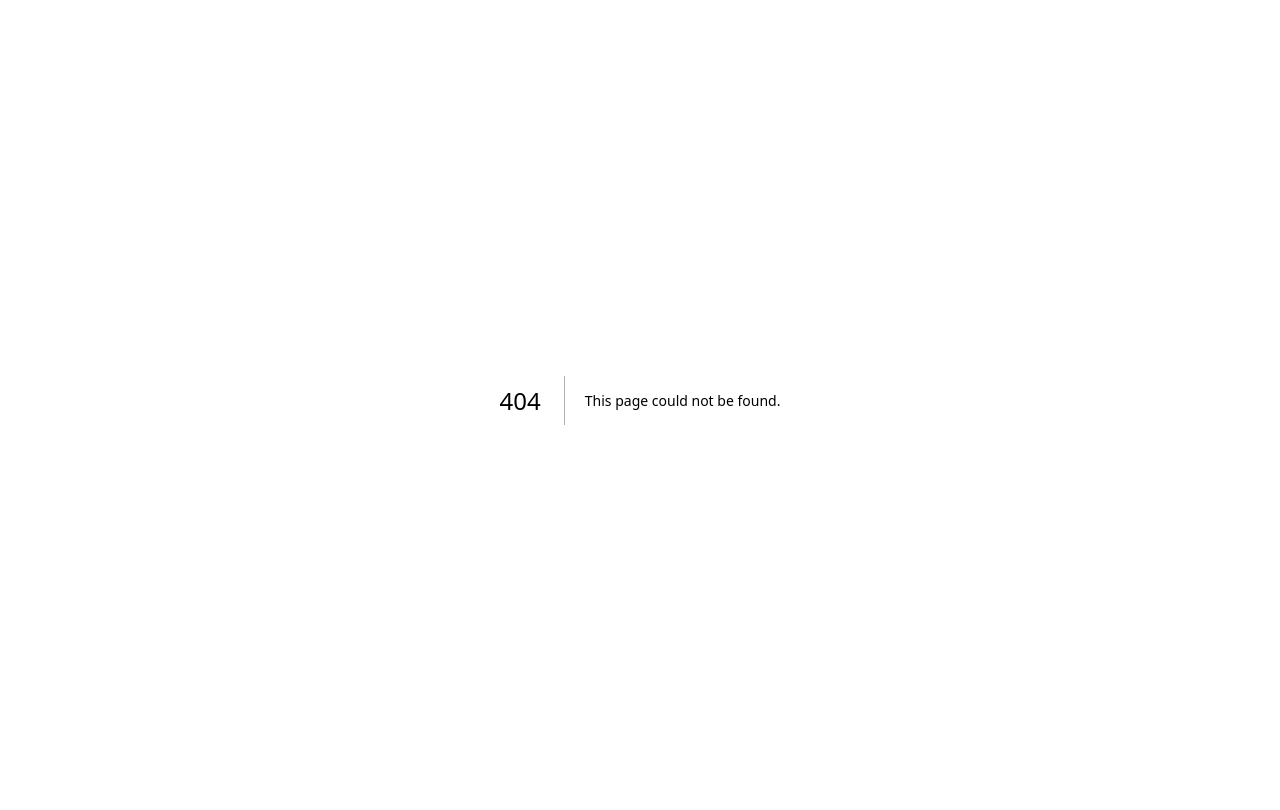
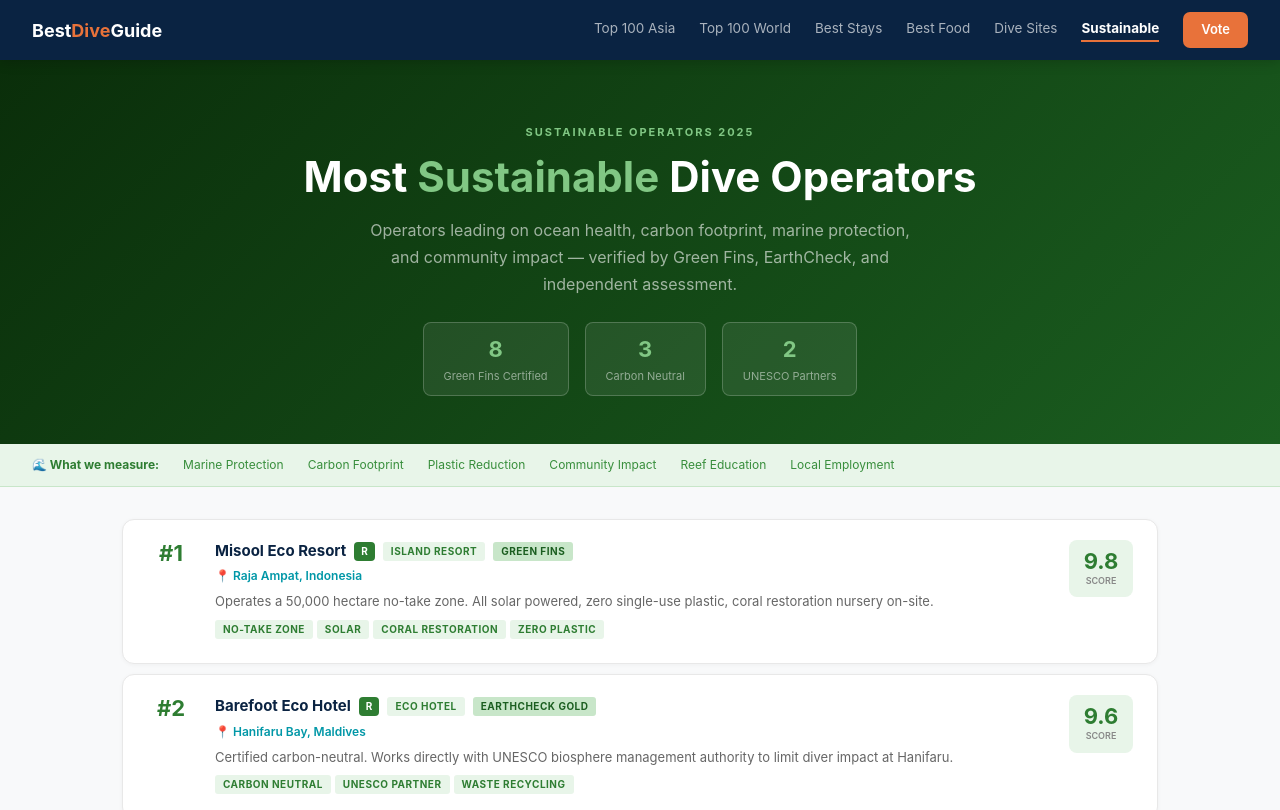
Before and after one commit to nicvdb80-cell/bestdiveguide, a Next.js app: page /sustainable in a window 1280 px wide. Before the commit this address had no page. Shown: the top 810 px of the page. Built offline with nearby package versions, Linux system fonts and the light colour scheme.

Commit message:
feat: add /sustainable Most Sustainable Operators page

```diff
--- /dev/null
+++ b/src/app/sustainable/page.tsx
@@ -0,0 +1,93 @@
+import Nav from '@/components/Nav'
+import Footer from '@/components/Footer'
+
+const TAG = (color:string,tc:string) => ({ fontSize:'10px',fontWeight:700,letterSpacing:'0.5px',textTransform:'uppercase' as const,padding:'2px 8px',borderRadius:'3px',background:color,color:tc })
+
+const entries = [
+  {rank:1,name:'Misool Eco Resort',loc:'Raja Ampat, Indonesia',type:'Island Resort',cert:'Green Fins',score:'9.8',badge:true,desc:'Operates a 50,000 hectare no-take zone. All solar powered, zero single-use plastic, coral restoration nursery on-site.',pillars:['No-take Zone','Solar','Coral Restoration','Zero Plastic']},
+  {rank:2,name:'Barefoot Eco Hotel',loc:'Hanifaru Bay, Maldives',type:'Eco Hotel',cert:'EarthCheck Gold',score:'9.6',badge:true,desc:'Certified carbon-neutral. Works directly with UNESCO biosphere management authority to limit diver impact at Hanifaru.',pillars:['Carbon Neutral','UNESCO Partner','Waste Recycling']},
+  {rank:3,name:'Gangga Divers',loc:'North Sulawesi, Indonesia',type:'Dive Operator',cert:'Green Fins',score:'9.5',badge:false,desc:'Green Fins certified operator running reef-check surveys monthly. Mangrove planting programme, no-feed dive policy.',pillars:['Reef Monitoring','Mangrove Planting','Green Fins']},
+  {rank:4,name:'Emperor Fleet',loc:'Red Sea & Maldives',type:'Liveaboard Fleet',cert:'Blue Flag',score:'9.4',badge:true,desc:'Fleet-wide prohibition on single-use plastics. Onboard marine biologists, underwater litter collection on every dive.',pillars:['Marine Biologist','Zero Plastic','Litter Dives']},
+  {rank:5,name:'Wakatobi Resort',loc:'Wakatobi, Indonesia',type:'Island Resort',cert:'Green Fins',score:'9.3',badge:false,desc:'Coral sponsorship programme (guest-fund corals on the house reef), 100% renewable energy on the main island.',pillars:['Coral Sponsorship','Renewable Energy']},
+  {rank:6,name:'Secret Paradise Resort',loc:'Myanmar',type:'Boutique Resort',cert:'Travelife Gold',score:'9.2',badge:false,desc:'Wildlife spotting protocols, local supply chain (90%+ food from local fishermen), plastic-free campus.',pillars:['Local Supply Chain','Plastic-Free','Wildlife Protocols']},
+  {rank:7,name:'Tubbataha Conservation Partners',loc:'Palawan, Philippines',type:'Conservation Org',cert:'IUCN Partner',score:'9.1',badge:true,desc:'Manages the UNESCO World Heritage Tubbataha Reef. Operator fee revenues fund ranger patrols and mooring maintenance.',pillars:['UNESCO Heritage','Ranger Support','Mooring Conservation']},
+  {rank:8,name:'CoralEye Marine Research',loc:'Bunaken, North Sulawesi',type:'Boutique Resort',cert:'Green Fins',score:'9.0',badge:false,desc:'Partners with Wageningen University on manta and whale shark tracking. Station data openly published for research use.',pillars:['Academic Research','Marine Tracking','Open Data']},
+  {rank:9,name:'Aggressor Adventures',loc:'Global Fleet',type:'Liveaboard Fleet',cert:'Green Fins',score:'8.8',badge:false,desc:'The global Aggressor fleet has adopted fleet-wide dive briefings aligned to Green Fins code of conduct.',pillars:['Green Fins Fleet','Dive Codes','Diver Education']},
+  {rank:10,name:'Papua Explorers',loc:'Raja Ampat, Indonesia',type:'Dive Lodge',cert:'Green Fins',score:'8.7',badge:true,desc:'100% locally owned and staffed. All profits invested back into the local village and marine patrol programme.',pillars:['Local Ownership','Marine Patrol','Community Investment']},
+  {rank:11,name:'Lembeh Resort',loc:'Lembeh Strait, Indonesia',type:'Dive Lodge',cert:'Green Fins',score:'8.6',badge:false,desc:'No gloves policy, buoyancy-first guiding, weekly macro counts shared with IUCN Muck Dive Database.',pillars:['Buoyancy Standards','Citizen Science','Marine Census']},
+  {rank:12,name:'Blue Season Bali',loc:'Sanur, Bali',type:'Dive Resort',cert:'PADI Eco',score:'8.4',badge:false,desc:'PADI Eco-certified operator with open-water litter collection, plastic removal certificates for guests.',pillars:['PADI Eco','Litter Collection','Guest Certificates']},
+]
+
+function PillarTag({p}:{p:string}) {
+  return <span style={{...TAG('#E8F5E9','#2E7D32'),marginRight:'4px',marginBottom:'4px',display:'inline-block'}}>{p}</span>
+}
+
+export default function Sustainable() {
+  return (
+    <div style={{fontFamily:'Inter,system-ui,sans-serif',minHeight:'100vh',background:'#F8F9FA'}}>
+      <Nav active="/sustainable" />
+
+      <div style={{background:'linear-gradient(135deg,#0A2E0A 0%,#1B5E20 100%)',padding:'4rem 2rem 3rem',textAlign:'center'}}>
+        <div style={{fontSize:'11px',fontWeight:700,letterSpacing:'2px',textTransform:'uppercase',color:'#81C784',marginBottom:'12px'}}>Sustainable Operators 2025</div>
+        <h1 style={{color:'#fff',fontSize:'42px',fontWeight:700,lineHeight:1.15,maxWidth:'700px',margin:'0 auto 1rem'}}>
+          Most <span style={{color:'#81C784'}}>Sustainable</span> Dive Operators
+        </h1>
+        <p style={{color:'rgba(255,255,255,0.6)',fontSize:'16px',maxWidth:'540px',margin:'0 auto',lineHeight:1.7}}>
+          Operators leading on ocean health, carbon footprint, marine protection, and community impact — verified by Green Fins, EarthCheck, and independent assessment.
+        </p>
+        <div style={{display:'flex',gap:'16px',justifyContent:'center',marginTop:'1.5rem',flexWrap:'wrap'}}>
+          {[{label:'Green Fins Certified',n:8},{label:'Carbon Neutral',n:3},{label:'UNESCO Partners',n:2}].map(s=>(
+            <div key={s.label} style={{background:'rgba(255,255,255,0.08)',border:'1px solid rgba(255,255,255,0.2)',borderRadius:'8px',padding:'10px 20px',textAlign:'center'}}>
+              <div style={{color:'#81C784',fontWeight:700,fontSize:'22px'}}>{s.n}</div>
+              <div style={{color:'rgba(255,255,255,0.5)',fontSize:'11px',marginTop:'2px'}}>{s.label}</div>
+            </div>
+          ))}
+        </div>
+      </div>
+
+      <div style={{background:'#E8F5E9',borderBottom:'1px solid #C8E6C9',padding:'12px 2rem',display:'flex',gap:'1.5rem',alignItems:'center',flexWrap:'wrap'}}>
+        <span style={{fontSize:'12px',color:'#2E7D32',fontWeight:700}}>🌊 What we measure:</span>
+        {['Marine Protection','Carbon Footprint','Plastic Reduction','Community Impact','Reef Education','Local Employment'].map(p=>(
+          <span key={p} style={{fontSize:'12px',color:'#388E3C'}}>{p}</span>
+        ))}
+      </div>
+
+      <div style={{maxWidth:'1100px',margin:'0 auto',padding:'2rem'}}>
+        <div style={{display:'flex',flexDirection:'column',gap:'10px'}}>
+          {entries.map(e => (
+            <div key={e.rank} style={{background:'#fff',border:'1px solid #E8E8E8',borderRadius:'12px',padding:'1.25rem 1.5rem',display:'flex',alignItems:'flex-start',gap:'1.25rem',boxShadow:'0 1px 4px rgba(0,0,0,0.04)'}}>
+              <div style={{minWidth:'48px',textAlign:'center',paddingTop:'2px'}}>
+                <div style={{fontSize:'22px',fontWeight:700,color: e.rank<=3?'#2E7D32':'#0A2342',lineHeight:1}}>#{e.rank}</div>
+              </div>
+              <div style={{flex:1}}>
+                <div style={{display:'flex',alignItems:'center',gap:'8px',flexWrap:'wrap',marginBottom:'5px'}}>
+                  <span style={{fontWeight:700,fontSize:'15px',color:'#0A2342'}}>{e.name}</span>
+                  {e.badge && <span style={{background:'#2E7D32',color:'#fff',fontSize:'10px',fontWeight:700,padding:'2px 7px',borderRadius:'4px'}}>R</span>}
+                  <span style={{...TAG('#E8F5E9','#2E7D32')}}>{e.type}</span>
+                  <span style={{...TAG('#C8E6C9','#1B5E20')}}>{e.cert}</span>
+                </div>
+                <div style={{fontSize:'12px',color:'#0097A7',fontWeight:600,marginBottom:'6px'}}>📍 {e.loc}</div>
+                <p style={{fontSize:'13px',color:'#666',lineHeight:1.6,margin:'0 0 8px'}}>{e.desc}</p>
+                <div style={{display:'flex',flexWrap:'wrap'}}>
+                  {e.pillars.map(p=><PillarTag key={p} p={p}/>)}
+                </div>
+              </div>
+              <div style={{minWidth:'64px',textAlign:'center',flexShrink:0}}>
+                <div style={{background:'#E8F5E9',borderRadius:'8px',padding:'10px 12px'}}>
+                  <div style={{fontSize:'22px',fontWeight:700,color:'#2E7D32',lineHeight:1}}>{e.score}</div>
+                  <div style={{fontSize:'9px',color:'#888',marginTop:'2px',fontWeight:600}}>SCORE</div>
+                </div>
+              </div>
+            </div>
+          ))}
+        </div>
+        <div style={{background:'#E8F5E9',border:'1px solid #C8E6C9',borderRadius:'10px',padding:'1.25rem 1.5rem',marginTop:'2rem',textAlign:'center'}}>
+          <p style={{fontSize:'13px',color:'#2E7D32',margin:0,lineHeight:1.6}}>
+            <strong>Full 100 operators coming soon.</strong> Is your operation leading on sustainability? <a href="mailto:nic.vdb80@gmail.com" style={{color:'#2E7D32',fontWeight:600}}>Apply for assessment →</a>
+          </p>
+        </div>
+      </div>
+      <Footer />
+    </div>
+  )
+}
```
